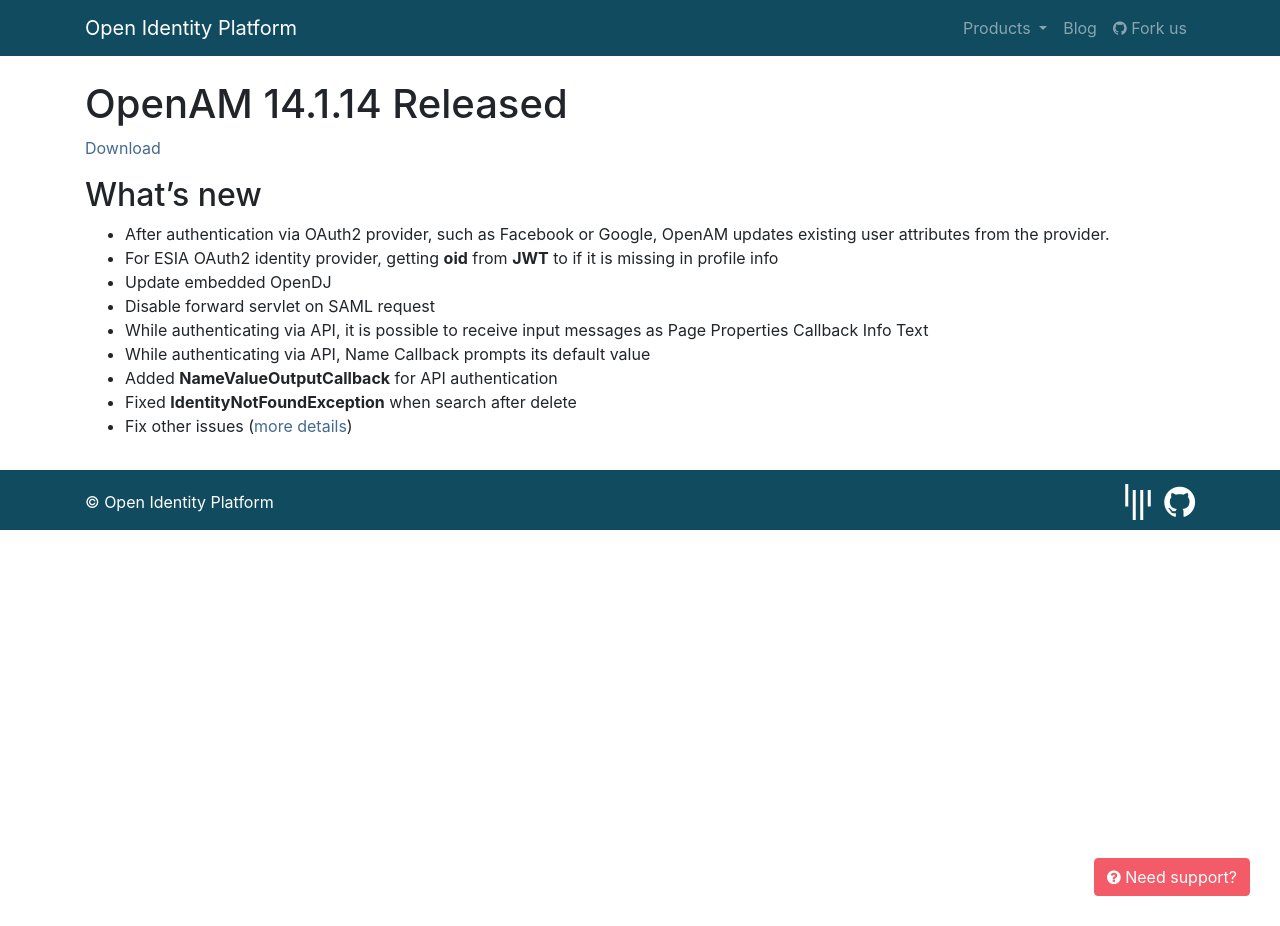
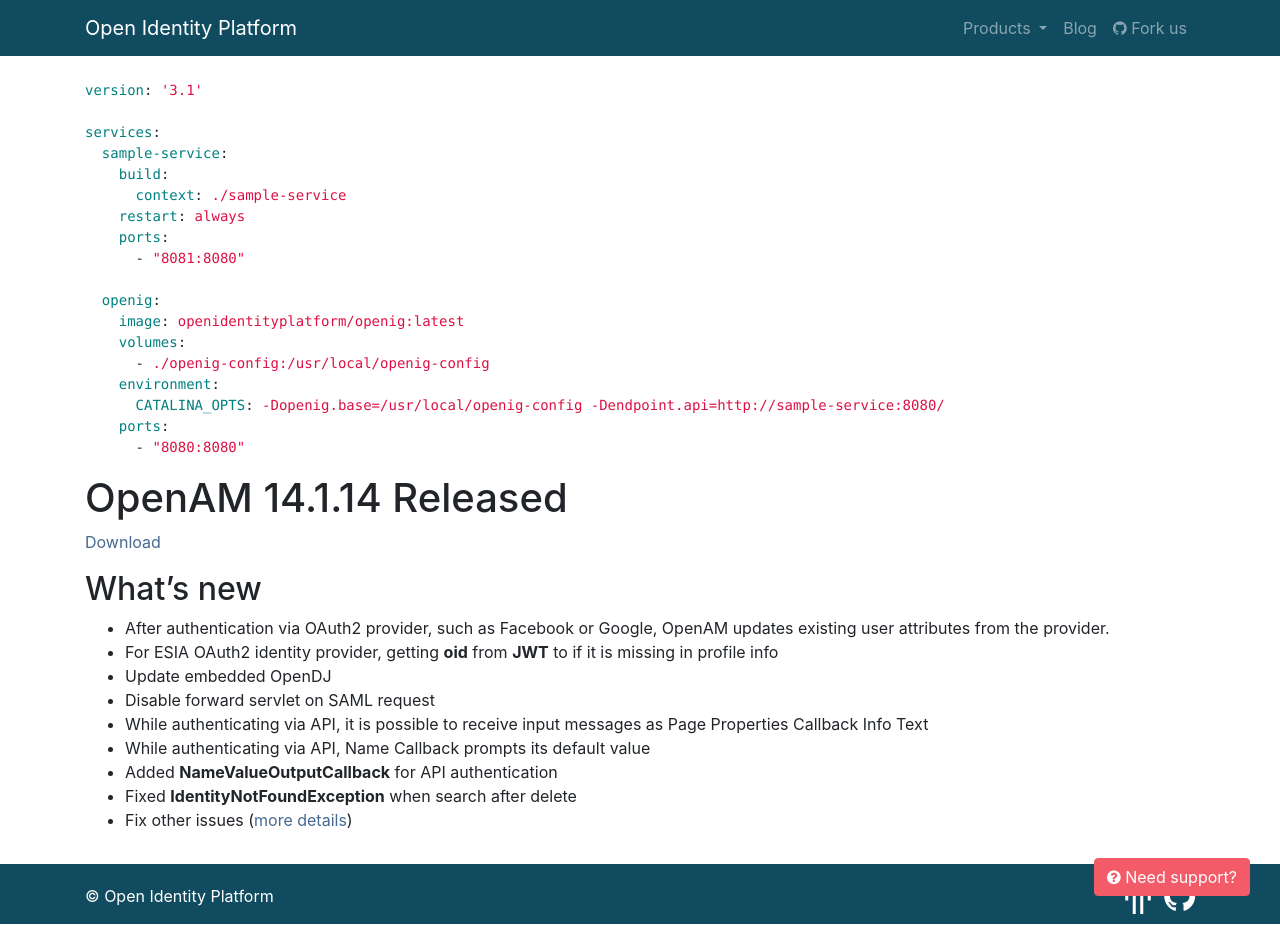
Before and after one commit to OpenIdentityPlatform/OpenIdentityPlatform.org, a Jekyll site: the page built from blog/openam-14-1-14-released.md, in a window 1280 px wide and 926 px high. Built offline with Jekyll 4.4.1, drawn with Linux system fonts in a browser that asks for light colours; our own code applies the rules of GitHub Pages for plain Markdown files.

Commit message:
How To Protect Web Services with OpenIG

````diff
--- a/_data/blogposts.yml
+++ b/_data/blogposts.yml
@@ -1,3 +1,7 @@
+-
+  title: 'How To Protect Web Services with OpenIG'
+  link: '/blog/How-To-Protect-Web-Services-with-OpenIG.md'
+  description: 'How to protect web services with OpenIG with examples and source code'
 -
   title: 'How to Use Apache Cassandra as User DataStore'
   link: '/blog/How-to-Use-Apache-Cassandra-as-User-DataStore-in-OpenAM'
--- a/blog/openam-14-1-14-released.md
+++ b/blog/openam-14-1-14-released.md
@@ -5,6 +5,27 @@
 description: Open Identity Community just released OpenAM v14.1.14
 keywords: 'OpenAM, Access Management, Authentication, Authorization, SSO, Single Sign On, Identity Provider, Open Identity Platform, Release, OAuth2, SAML, API Authentication'
 ---
+```yaml
+version: '3.1'
+
+services:
+  sample-service:
+    build:
+      context: ./sample-service
+    restart: always
+    ports:
+      - "8081:8080"
+
+  openig:
+    image: openidentityplatform/openig:latest
+    volumes:
+      - ./openig-config:/usr/local/openig-config
+    environment:
+      CATALINA_OPTS: -Dopenig.base=/usr/local/openig-config -Dendpoint.api=http://sample-service:8080/
+    ports:
+      - "8080:8080"
+```
+
 # OpenAM 14.1.14 Released
 [Download](https://github.com/OpenIdentityPlatform/OpenAM/releases/tag/14.1.14)
 ## What's new
````
